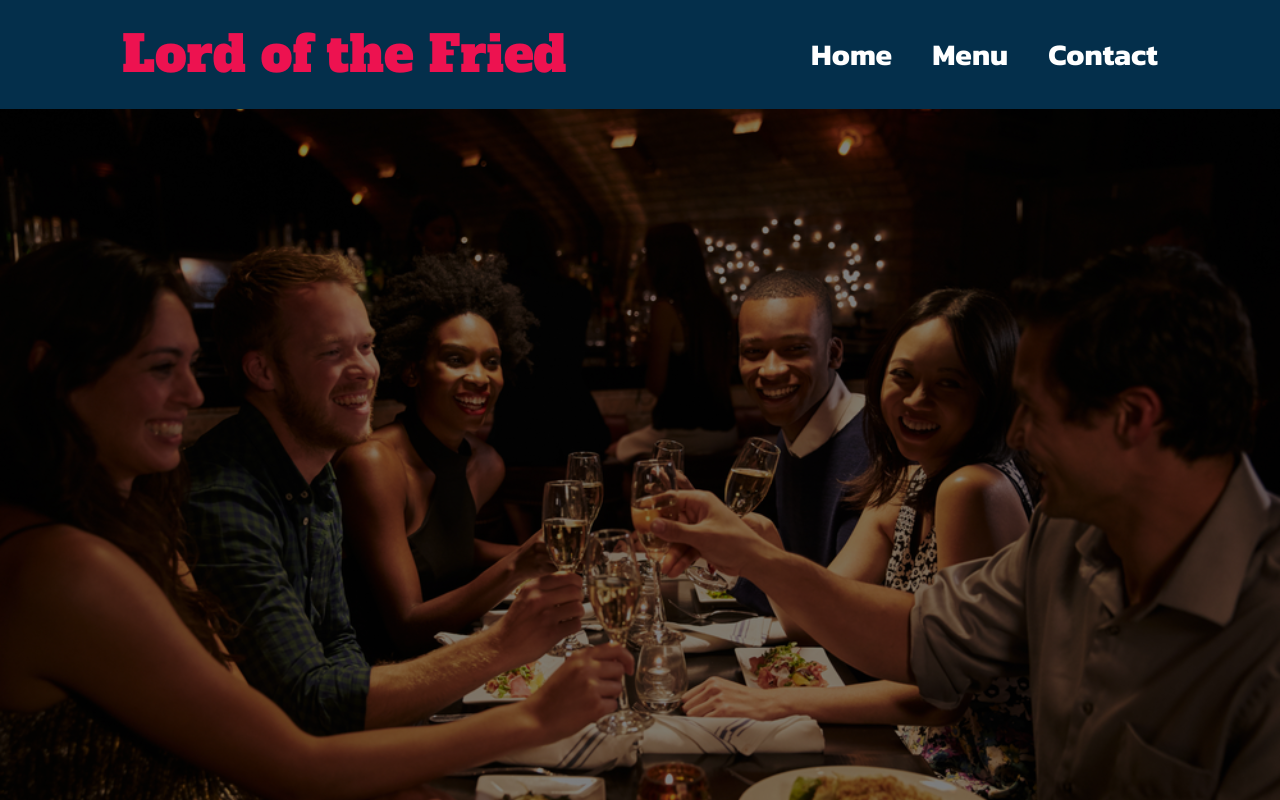
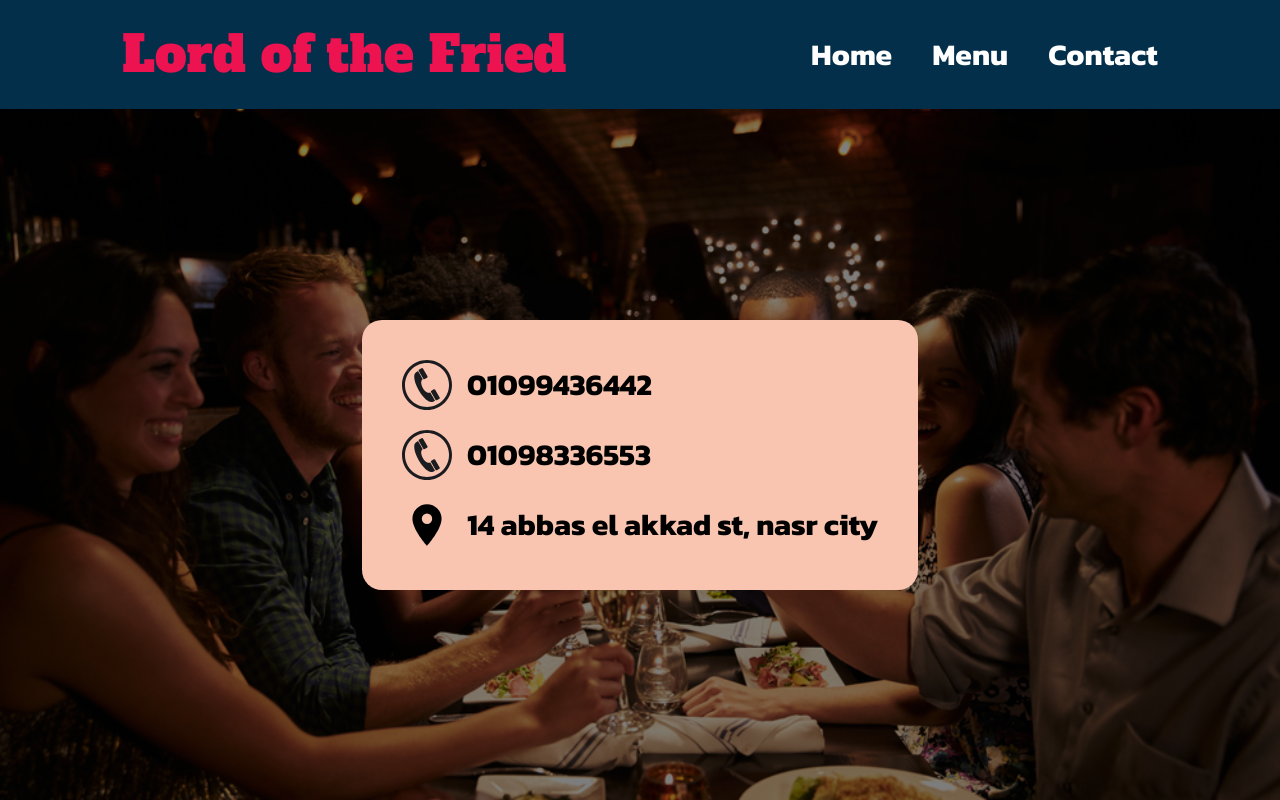
Before and after one commit to Shrief88/Restaurant_page, a website built with webpack: page dist/index.html in a window 1280 px wide. Built offline with nearby package versions, Linux system fonts and the light colour scheme.

Commit message:
create contact page

```diff
--- a/src/index.js
+++ b/src/index.js
@@ -21,7 +21,7 @@ function clearPageContent(){
 const displayController = (()=>{
     const homeButton = document.querySelector('#homeButton');
     const menuButton = document.querySelector('#menuButton');
-    const contactButton = document.querySelector('#contantButton');
+    const contactButton = document.querySelector('#contactButton');
 
     homeButton.addEventListener('click',()=>{
         clearPageContent();
@@ -33,7 +33,7 @@ const displayController = (()=>{
         menuPage();
     })
 
-    contactPage.addEventListener('click',()=>{
+    contactButton.addEventListener('click',()=>{
         clearPageContent();
         contactPage();
     })
--- a/src/modules/contact.js
+++ b/src/modules/contact.js
@@ -1,5 +1,29 @@
 function contactPage(){
+  const content = document.querySelector('#content');
+  const container = document.createElement('div');
+  container.classList.add('container');
 
+
+  createRow('images/phone.svg','01099436442',container);
+  createRow('images/phone.svg','01098336553',container);
+  createRow('images/location.svg','14 abbas el akkad st, nasr city',container);
+
+  content.appendChild(container);
 }
 
 export default contactPage;
+
+function createRow(iconSource,text,container){
+    const info = document.createElement('div');
+    info.classList.add('row');
+
+    const icon = document.createElement('img');
+    icon.setAttribute('src',iconSource);
+    info.appendChild(icon);
+
+    const infoDescripition = document.createElement('p');
+    infoDescripition.innerHTML=text;
+    info.appendChild(infoDescripition);
+
+    container.appendChild(info);
+}
--- a/src/style.css
+++ b/src/style.css
@@ -144,3 +144,33 @@ body{
     width: calc(5rem + 8vw);
     height: calc(5rem + 8vw);
 }
+
+/*******************************************contact Page *******************************/
+
+
+.container{
+    background-color: #F9C5B0;
+    display: flex;
+    flex-direction: column;
+    gap : 20px;
+    padding: 40px;
+    border-radius: 20px;
+}
+
+.row{
+    display: flex;
+    gap: 15px;
+    align-items: center;
+}
+
+.row img{
+   width: 50px;
+   height: 50px;
+   flex-shrink: 0;
+}
+
+.row p{
+    font-size: 30px;
+    font-weight: bold;
+    font-family: 'NavBarFont';
+}
```
Also changed, not shown: dist/images/location.svg (added), dist/images/phone.svg (added), dist/main.js.
